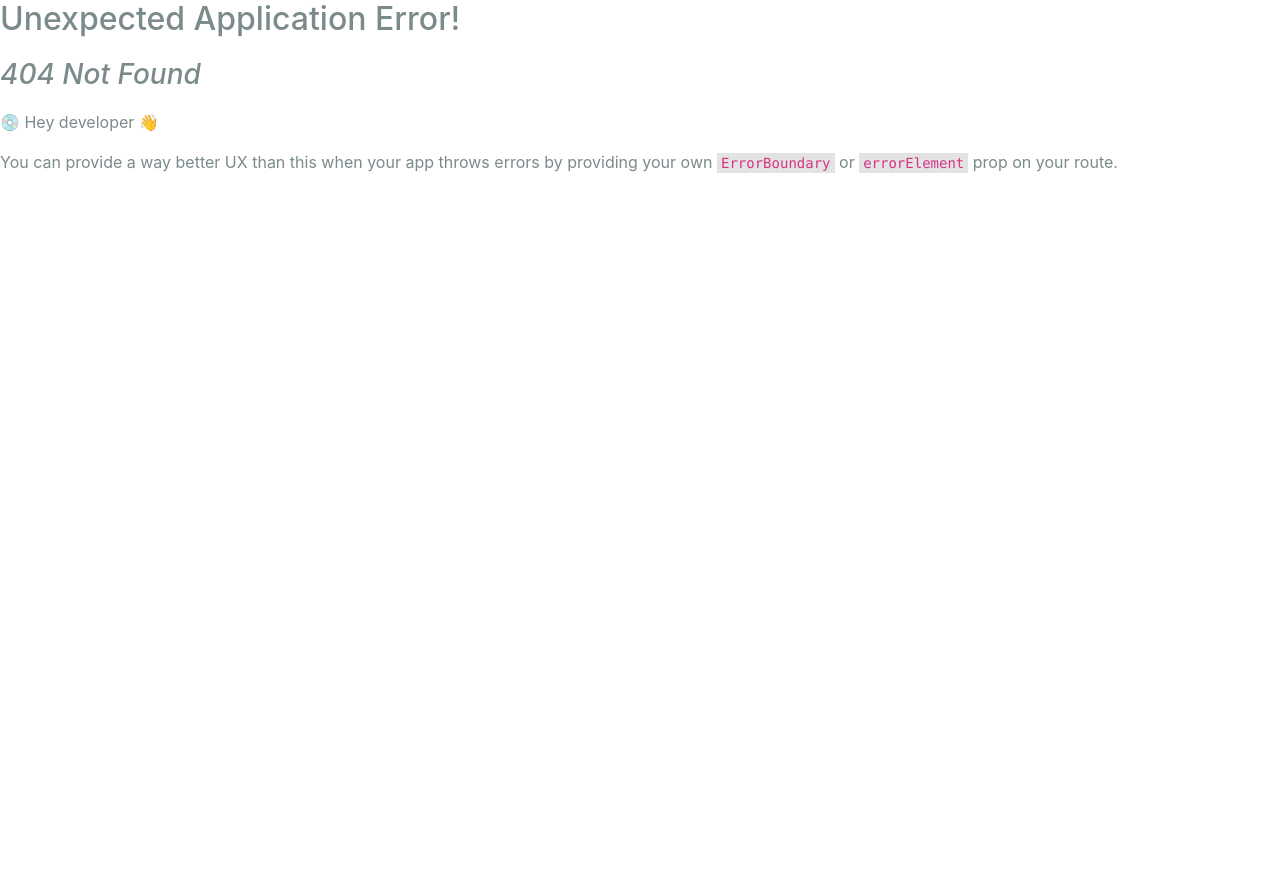
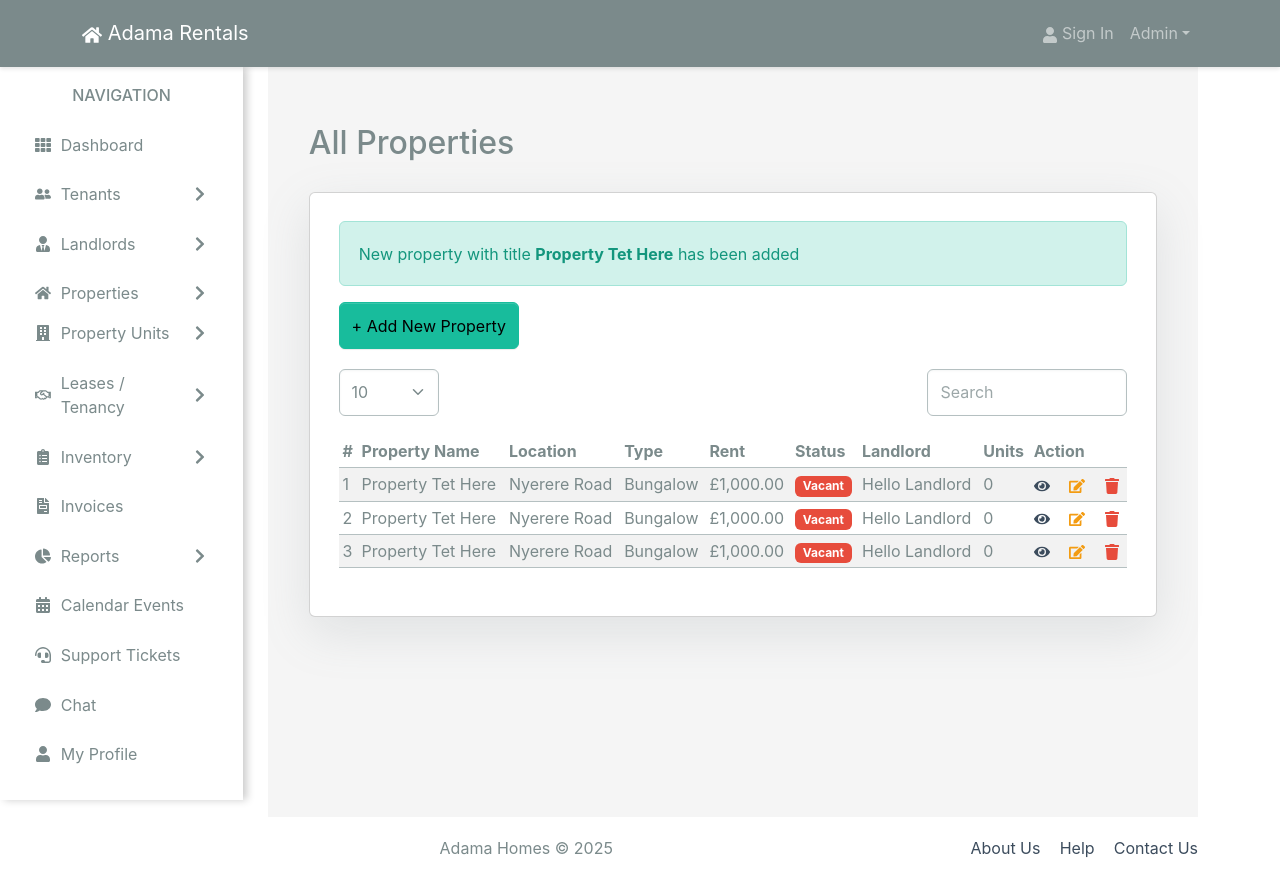
Before and after one commit to Amanbanti/RMS, a React (Create React App) app in the folder frontend/: page /property/view in a window 1280 px wide. Before the commit this address had no page. Before the commit the page ends 800 px from the top, so only its background shows below. Built offline with nearby package versions, Linux system fonts and the light colour scheme.

Commit message:
View property commit

```diff
--- a/frontend/src/components/Offcanva.jsx
+++ b/frontend/src/components/Offcanva.jsx
@@ -160,7 +160,7 @@ const Offcanva = () => {
                 </Nav.Link>
                 <Nav.Link
                   as={Link}
-                  to="/property/veiw"
+                  to="/property/view"
                   className="text-primary"
                   onClick={toggleSidebar}
                 >
--- a/frontend/src/index.js
+++ b/frontend/src/index.js
@@ -23,6 +23,7 @@ import ViewTenant from "./screens/TenantScreens/ViewTenants"
 import RegisterlandLord from './screens/LandLordScreens/LandLordRegistrationForm';
 import ViewLandlord from './screens/LandLordScreens/ViewLandlord';
 import CreateProperty from './screens/Properties/CreateProperty'
+import ViewProperty from './screens/Properties/ViewProperty'
 const router =createBrowserRouter(
   createRoutesFromElements(
     <Route path="/" element={<App/>}>
@@ -34,6 +35,7 @@ const router =createBrowserRouter(
             <Route path="/landloard/create" element={<RegisterlandLord/>} />
             <Route path="/landloard/view" element={<ViewLandlord />} />
             <Route path="/property/create" element={<CreateProperty />} />
+            <Route path="/property/view" element={<ViewProperty />} />
         </Route>
          <Route  path="/login" element={<LoginScreen/>}/>
          <Route  path="/register" element={<RegisterScreen/>}/>
--- /dev/null
+++ b/frontend/src/screens/Properties/ViewProperty.jsx
@@ -0,0 +1,115 @@
+import React, { useState } from "react";
+import { Table, Button, Badge, Form, InputGroup,Card,Nav} from "react-bootstrap";
+import { FaEye, FaEdit, FaTrash } from "react-icons/fa";
+import { Link } from "react-router-dom";
+
+const PropertyList = () => {
+  const [search, setSearch] = useState("");
+  const properties = [
+    {
+      id: 1,
+      name: "Property Tet Here",
+      location: "Nyerere Road",
+      type: "Bungalow",
+      rent: "£1,000.00",
+      status: "Vacant",
+      landlord: "Hello Landlord",
+      units: 0,
+    },
+    {
+        id: 1,
+        name: "Property Tet Here",
+        location: "Nyerere Road",
+        type: "Bungalow",
+        rent: "£1,000.00",
+        status: "Vacant",
+        landlord: "Hello Landlord",
+        units: 0,
+      },
+      {
+        id: 1,
+        name: "Property Tet Here",
+        location: "Nyerere Road",
+        type: "Bungalow",
+        rent: "£1,000.00",
+        status: "Vacant",
+        landlord: "Hello Landlord",
+        units: 0,
+      },
+  ];
+
+  return (
+
+    <div className="container mt-4">
+         <h2 className=" mb-4">All Properties</h2>
+    <Card className="p-4 shadow-lg">
+      <div className="alert alert-success">
+        New property with title <strong>Property Tet Here</strong> has been added
+      </div>
+      <Nav.Link
+        as={Link}
+        to="/property/create">
+            <Button variant="success" className="mb-3">
+                + Add New Property
+            </Button>
+        </Nav.Link>
+
+      <div className="d-flex justify-content-between align-items-center mb-3">
+        <Form.Select style={{ width: "100px" }}>
+          <option>10</option>
+          <option>25</option>
+          <option>50</option>
+        </Form.Select>
+        <InputGroup style={{ width: "200px" }}>
+          <Form.Control
+            type="text"
+            placeholder="Search"
+            value={search}
+            onChange={(e) => setSearch(e.target.value)}
+          />
+        </InputGroup>
+      </div>
+      <Table striped hover responsive className="table-sm">
+        <thead>
+          <tr>
+            <th>#</th>
+            <th>Property Name</th>
+            <th>Location</th>
+            <th>Type</th>
+            <th>Rent</th>
+            <th>Status</th>
+            <th>Landlord</th>
+            <th>Units</th>
+            <th>Action</th>
+          </tr>
+        </thead>
+        <tbody>
+          {properties.map((property, index) => (
+            <tr key={property.id}>
+              <td>{index + 1}</td>
+              <td>{property.name}</td>
+              <td>{property.location}</td>
+              <td>{property.type}</td>
+              <td>{property.rent}</td>
+              <td>
+                <Badge bg="danger">{property.status}</Badge>
+              </td>
+              <td>{property.landlord}</td>
+              <td>{property.units}</td>
+              <td>
+              <FaEye className="me-3 text-primary" style={{ cursor: "pointer" }} />
+              <FaEdit className="me-3 text-warning" style={{ cursor: "pointer" }} />
+              <FaTrash className="text-danger" style={{ cursor: "pointer" }} />
+              </td>
+            </tr>
+          ))}
+        </tbody>
+      </Table>
+      </Card>
+    </div>
+
+
+  );
+};
+
+export default PropertyList;
```
